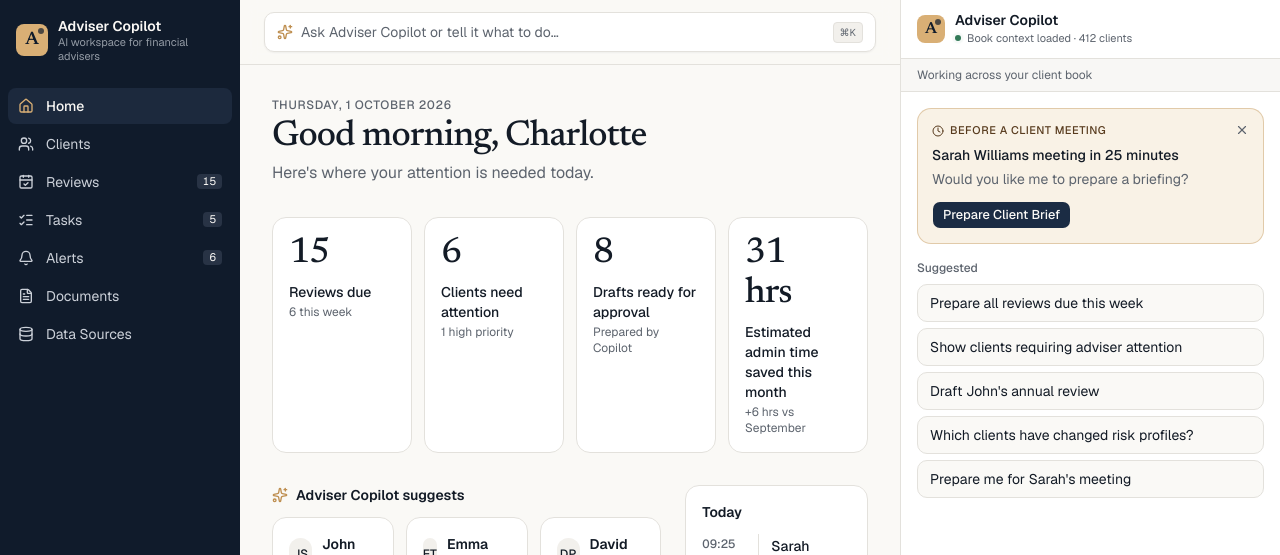
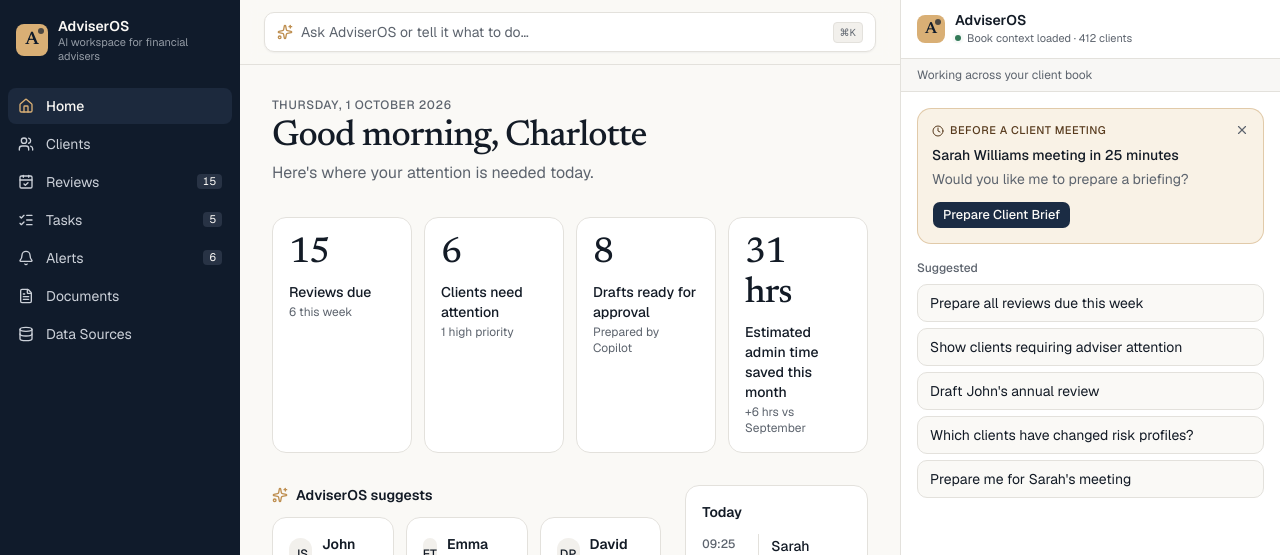
Before and after one commit to manohargour/AdviserOS, a Next.js app: page / in a window 1280 px wide. Shown: the top 555 px of the page. Built offline with nearby package versions, Linux system fonts and the light colour scheme.

Commit message:
Rename product to AdviserOS

```diff
--- a/app/layout.tsx
+++ b/app/layout.tsx
@@ -10,11 +10,11 @@ const newsreader = Newsreader({ subsets: ['latin'], variable: '--font-newsreader
 
 export const metadata: Metadata = {
   title: {
-    default: 'Adviser Copilot — AI workspace for financial advisers',
-    template: '%s · Adviser Copilot',
+    default: 'AdviserOS — AI workspace for financial advisers',
+    template: '%s · AdviserOS',
   },
   description:
-    'Your AI copilot for client work. Bring client data, portfolios, risk information and documents together. Adviser Copilot prepares the work, surfaces what needs attention and leaves judgement with the adviser.',
+    'Your AI copilot for client work. Bring client data, portfolios, risk information and documents together. AdviserOS prepares the work, surfaces what needs attention and leaves judgement with the adviser.',
   generator: 'v0.app',
   icons: {
     icon: [
--- a/components/copilot/copilot-panel.tsx
+++ b/components/copilot/copilot-panel.tsx
@@ -172,7 +172,7 @@ export function CopilotPanel() {
         )}
       />
       <aside
-        aria-label="Adviser Copilot"
+        aria-label="AdviserOS"
         className={cn(
           'fixed inset-y-0 right-0 z-50 flex w-full max-w-[400px] flex-col border-l bg-card transition-transform xl:static xl:z-auto xl:w-[380px] xl:max-w-none xl:translate-x-0',
           panelOpen ? 'translate-x-0' : 'translate-x-full',
@@ -182,7 +182,7 @@ export function CopilotPanel() {
           <div className="flex items-center gap-2.5">
             <LogoMark className="size-7 text-base" />
             <div>
-              <h2 className="text-sm font-semibold leading-tight">Adviser Copilot</h2>
+              <h2 className="text-sm font-semibold leading-tight">AdviserOS</h2>
               <p className="flex items-center gap-1.5 text-[11px] text-muted-foreground">
                 <span className="relative flex size-1.5">
                   <span className="absolute inline-flex size-full animate-ping rounded-full bg-positive opacity-60" />
@@ -269,7 +269,7 @@ export function CopilotPanel() {
             className="flex items-end gap-2 rounded-xl border bg-background p-1.5 focus-within:ring-2 focus-within:ring-ring/30"
           >
             <label htmlFor="copilot-input" className="sr-only">
-              Message Adviser Copilot
+              Message AdviserOS
             </label>
             <textarea
               id="copilot-input"
--- a/components/home/copilot-suggestions.tsx
+++ b/components/home/copilot-suggestions.tsx
@@ -40,7 +40,7 @@ export function CopilotSuggestions() {
     <section aria-labelledby="suggests">
       <h2 id="suggests" className="flex items-center gap-2 text-sm font-semibold">
         <Sparkles aria-hidden className="size-4 text-brass" />
-        Adviser Copilot suggests
+        AdviserOS suggests
       </h2>
       <ul className="mt-3 grid gap-3 sm:grid-cols-3">
         {suggestions.map((s) => (
--- a/components/home/product-concept.tsx
+++ b/components/home/product-concept.tsx
@@ -39,7 +39,7 @@ export function ProductConcept() {
           Your AI copilot for client work.
         </h2>
         <p className="mt-2 text-sm leading-relaxed text-pretty">
-          Bring client data, portfolios, risk information and documents together. Adviser Copilot prepares the work,
+          Bring client data, portfolios, risk information and documents together. AdviserOS prepares the work,
           surfaces what needs attention and leaves judgement with the adviser.
         </p>
         <p className="mt-3 text-sm font-medium text-sidebar-primary">Less administration. More time with clients.</p>
@@ -50,7 +50,7 @@ export function ProductConcept() {
         <Connector />
         <div className="flex flex-col items-center gap-2 rounded-xl border border-sidebar-primary/40 bg-sidebar-accent px-6 py-6 text-center lg:w-56">
           <LogoMark className="size-10 text-xl" />
-          <p className="text-sm font-semibold text-sidebar-accent-foreground">Adviser Copilot</p>
+          <p className="text-sm font-semibold text-sidebar-accent-foreground">AdviserOS</p>
           <p className="text-xs">Intelligence and workflow layer</p>
         </div>
         <Connector />
@@ -58,7 +58,7 @@ export function ProductConcept() {
       </div>
 
       <p className="mt-8 border-t border-sidebar-border pt-4 text-sm text-pretty">
-        Existing systems remain systems of record. Adviser Copilot becomes the intelligence and workflow layer above
+        Existing systems remain systems of record. AdviserOS becomes the intelligence and workflow layer above
         them.
       </p>
     </section>
--- a/components/shell/app-sidebar.tsx
+++ b/components/shell/app-sidebar.tsx
@@ -91,7 +91,7 @@ export function AppSidebar({ open, onNavigate }: { open: boolean; onNavigate: ()
         <div className="flex items-center gap-2.5 px-4 py-4">
           <LogoMark />
           <div className="leading-tight">
-            <p className="text-sm font-semibold text-sidebar-accent-foreground">Adviser Copilot</p>
+            <p className="text-sm font-semibold text-sidebar-accent-foreground">AdviserOS</p>
             <p className="text-[11px] text-sidebar-foreground/70">AI workspace for financial advisers</p>
           </div>
         </div>
--- a/components/shell/command-bar.tsx
+++ b/components/shell/command-bar.tsx
@@ -53,7 +53,7 @@ export function CommandBar() {
       >
         <Sparkles aria-hidden className="size-4 shrink-0 text-brass" />
         <label htmlFor="command-bar" className="sr-only">
-          Ask Adviser Copilot or tell it what to do
+          Ask AdviserOS or tell it what to do
         </label>
         <input
           ref={inputRef}
@@ -85,7 +85,7 @@ export function CommandBar() {
               e.preventDefault()
             }
           }}
-          placeholder="Ask Adviser Copilot or tell it what to do…"
+          placeholder="Ask AdviserOS or tell it what to do…"
           className="h-full min-w-0 flex-1 bg-transparent text-sm outline-none placeholder:text-muted-foreground"
         />
         <kbd className="hidden rounded border bg-muted px-1.5 py-0.5 font-sans text-[10px] text-muted-foreground sm:inline">
--- a/lib/data.ts
+++ b/lib/data.ts
@@ -192,7 +192,7 @@ export const clients: Client[] = [
       { name: 'Annual Review Letter 2025', type: 'Review letter', date: '20 Oct 2025', source: 'Xplan' },
     ],
     activity: [
-      { date: 'Today, 08:12', text: 'Adviser Copilot detected 4 changes since the last review' },
+      { date: 'Today, 08:12', text: 'AdviserOS detected 4 changes since the last review' },
       { date: '30 Sep 2026', text: 'Portfolio export received from Transact' },
       { date: '14 Sep 2026', text: 'Risk questionnaire completed — Moderate 5/10' },
       { date: '3 Mar 2026', text: 'Pension drawdown started' },
```
